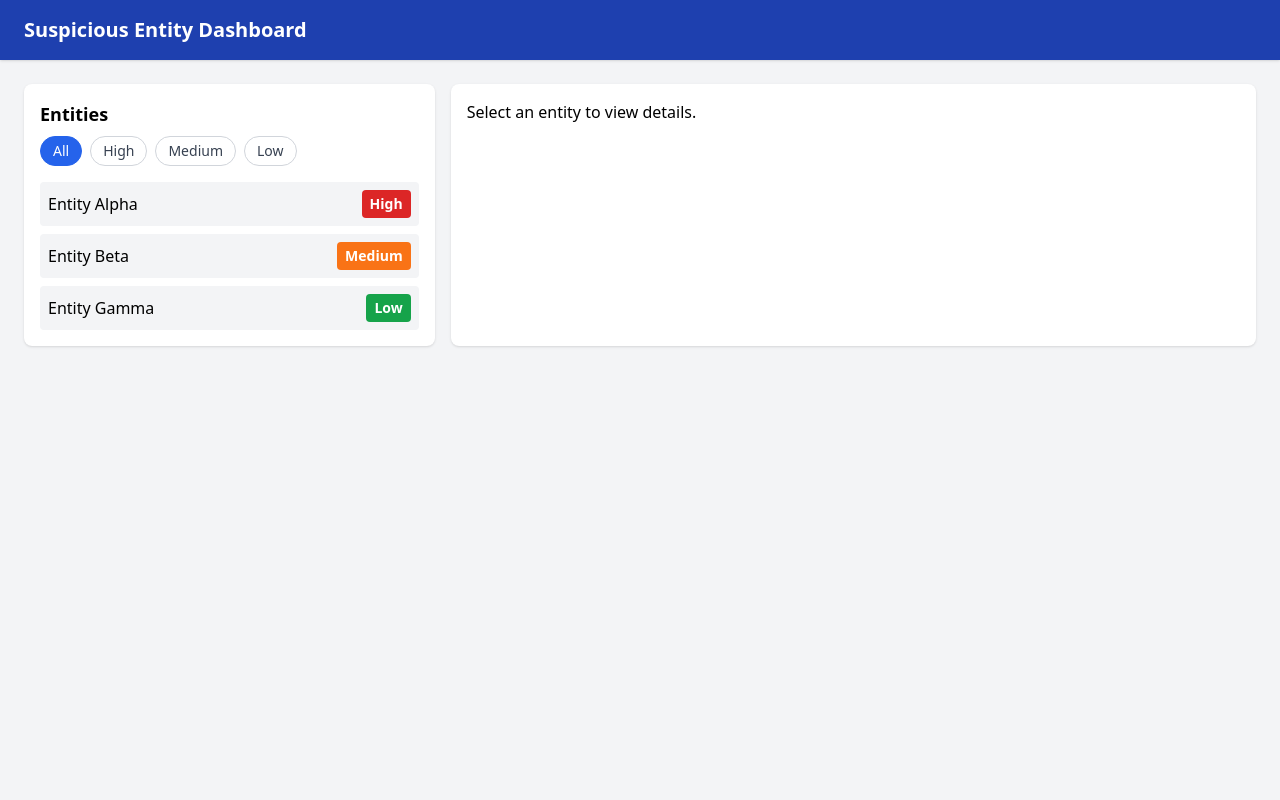
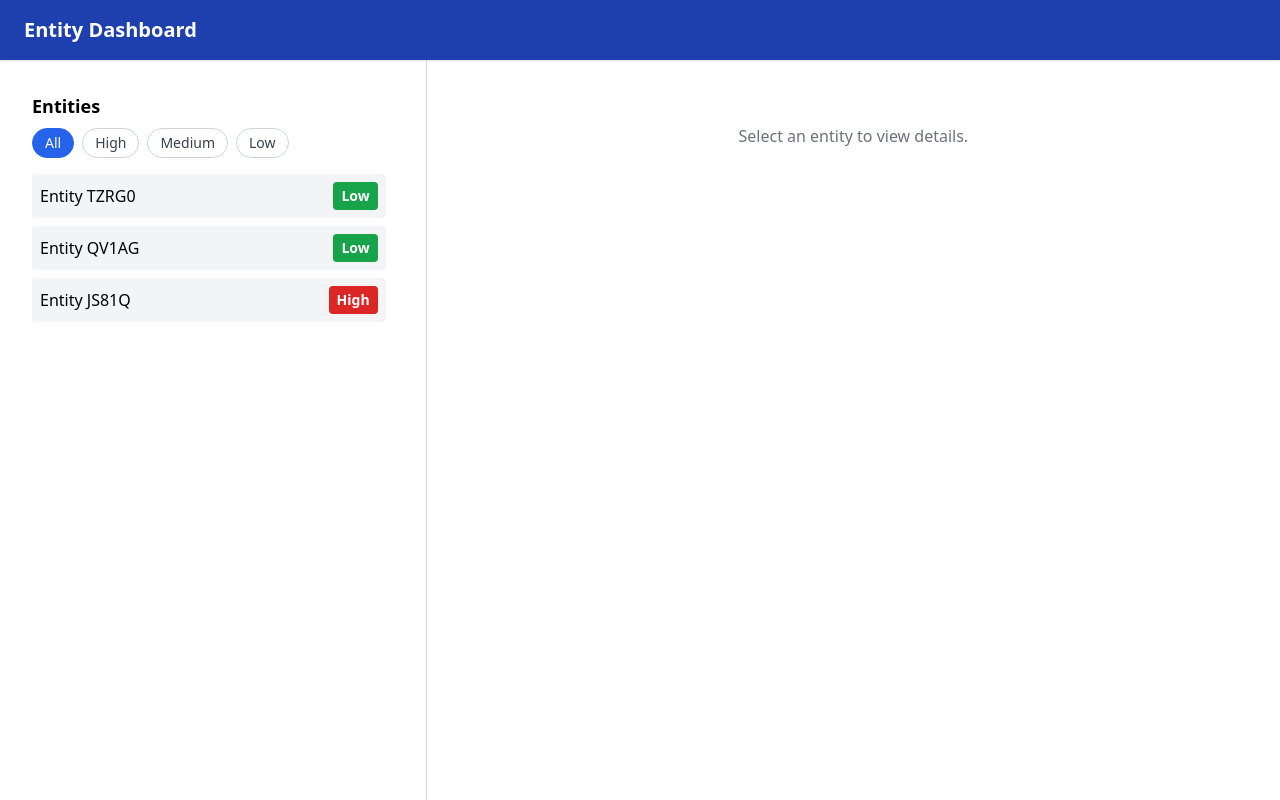
Before and after one commit to EliCohavi/suspicious-entity-dashboard, a React (Create React App) app: page / in a window 1280 px wide. Built offline with nearby package versions, Linux system fonts and the light colour scheme.

Commit message:
Auto generating entities + scrollable list with fixed filters

```diff
--- a/src/App.js
+++ b/src/App.js
@@ -1,24 +1,86 @@
-import { useState } from 'react';
+import { useState, useEffect } from 'react';
 import EntityList from './components/EntityList';
 import EntityDetail from './components/EntityDetail';
 import Header from './components/Header';
 
-function App() {
+
+export default function App() {
+  const [entities, setEntities] = useState([]);
   const [selectedEntity, setSelectedEntity] = useState(null);
 
+  const totalToGenerate = 30;
+  let currentIndexRef = { current: 0 }; // preserve index across re-renders
+
+  // Create a new entity
+  function addRandomEntity(index, total) {
+    return {
+      id: crypto.randomUUID(),
+      name: `Entity ${Math.random().toString(36).substring(2, 7).toUpperCase()}`,
+      threatLevel: getRandomThreatLevel(),
+      lastSeen: new Date().toISOString(),
+      description: 'Suspicious activity detected in sector 9.',
+    };
+  }
+
+  const threatWeights = [
+  { level: 'Low', weight: 0.5 },
+  { level: 'Medium', weight: 0.3 },
+  { level: 'High', weight: 0.2 },
+];
+
+function getRandomThreatLevel() {
+  const rand = Math.random();
+  let sum = 0;
+
+  for (const { level, weight } of threatWeights) {
+    sum += weight;
+    if (rand <= sum) {
+      return level;
+    }
+  }
+  return threatWeights[threatWeights.length - 1].level; // fallback
+}
+
+
+  // Simulate real-time entity generation
+  useEffect(() => {
+    const interval = setInterval(() => {
+      if (currentIndexRef.current >= totalToGenerate) {
+        clearInterval(interval);
+        return;
+      }
+
+      const newEntity = addRandomEntity(currentIndexRef.current, totalToGenerate);
+      setEntities((prev) => [...prev, newEntity]);
+      currentIndexRef.current++;
+    }, Math.random() * 1000 + 1000); // 1–2 second interval
+
+    return () => clearInterval(interval);
+  }, []);
+
   return (
-    <div className="min-h-screen bg-gray-100">
-      <Header />
-      <div className="flex p-6 space-x-4">
-        <div className="w-1/3 bg-white p-4 rounded-lg shadow">
-          <EntityList onSelect={setSelectedEntity} />
+<div className="h-screen flex flex-col overflow-hidden">
+  <Header />
+
+  <main className="flex flex-1 overflow-hidden">
+    {/* Left: Entity List */}
+    <div className="w-1/3 border-r border-gray-300 overflow-y-auto p-4">
+      <EntityList entities={entities} onSelect={setSelectedEntity} />
+    </div>
+
+    {/* Right: Details */}
+    <div className="flex-1 p-6 overflow-y-auto">
+      {selectedEntity ? (
+        <EntityDetail entity={selectedEntity} />
+      ) : (
+        <div className="text-gray-500 text-center mt-10">
+          Select an entity to view details.
         </div>
-        <div className="flex-1 bg-white p-4 rounded-lg shadow">
-          <EntityDetail entity={selectedEntity} />
-        </div>
-      </div>
+      )}
     </div>
+  </main>
+</div>
+
+
   );
 }
-
-export default App;
--- a/src/components/EntityList.js
+++ b/src/components/EntityList.js
@@ -1,7 +1,6 @@
 import { useState } from 'react';
-import entities from '../data';
 
-export default function EntityList({ onSelect }) {
+export default function EntityList({ entities, onSelect }) {
   const [filter, setFilter] = useState('All');
 
   const filteredEntities = entities.filter((entity) => {
@@ -11,11 +10,13 @@ export default function EntityList({ onSelect }) {
   const filters = ['All', 'High', 'Medium', 'Low'];
 
   return (
-    <div>
+    <div className="h-full flex flex-col p-4">
+      {/* Sticky Header */}
+      <div className="sticky top-0 bg-white z-10 pb-2">
         <h2 className="text-lg font-semibold mb-2">Entities</h2>
 
         {/* Filter Buttons */}
-      <div className="flex space-x-2 mb-4">
+        <div className="flex space-x-2 mb-2">
           {filters.map((level) => (
             <button
               key={level}
@@ -31,11 +32,12 @@ export default function EntityList({ onSelect }) {
             </button>
           ))}
         </div>
+      </div>
 
-      {/* Entity List */}
-      <ul className="space-y-2">
+      {/* Scrollable List */}
+      <div className="overflow-y-auto pr-2 space-y-2">
         {filteredEntities.map((entity) => (
-          <li
+          <div
             key={entity.id}
             className="p-2 bg-gray-100 rounded hover:bg-gray-200 cursor-pointer flex justify-between items-center"
             onClick={() => onSelect(entity)}
@@ -53,9 +55,9 @@ export default function EntityList({ onSelect }) {
             >
               {entity.threatLevel}
             </span>
-          </li>
+          </div>
         ))}
-      </ul>
+      </div>
     </div>
   );
 }
--- a/src/components/Header.js
+++ b/src/components/Header.js
@@ -1,7 +1,7 @@
 export default function Header() {
   return (
     <header className="bg-blue-800 text-white px-6 py-4 shadow">
-      <h1 className="text-xl font-semibold">Suspicious Entity Dashboard</h1>
+      <h1 className="text-xl font-semibold">Entity Dashboard</h1>
     </header>
   );
 }
```
Lines whose indentation alone changed are shown as unchanged.
